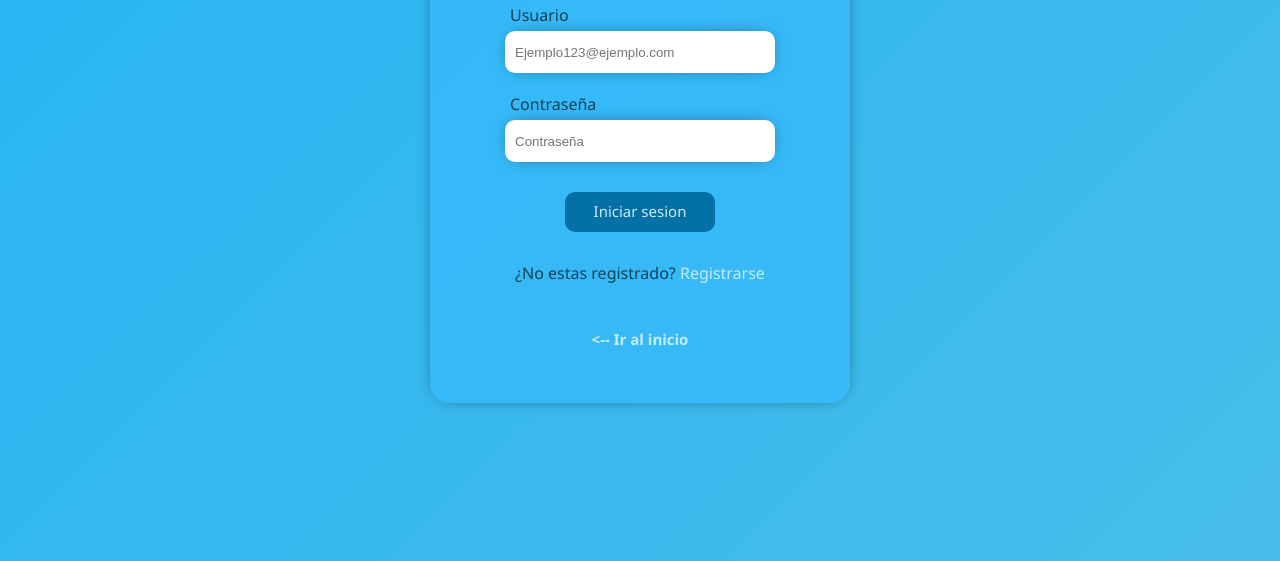
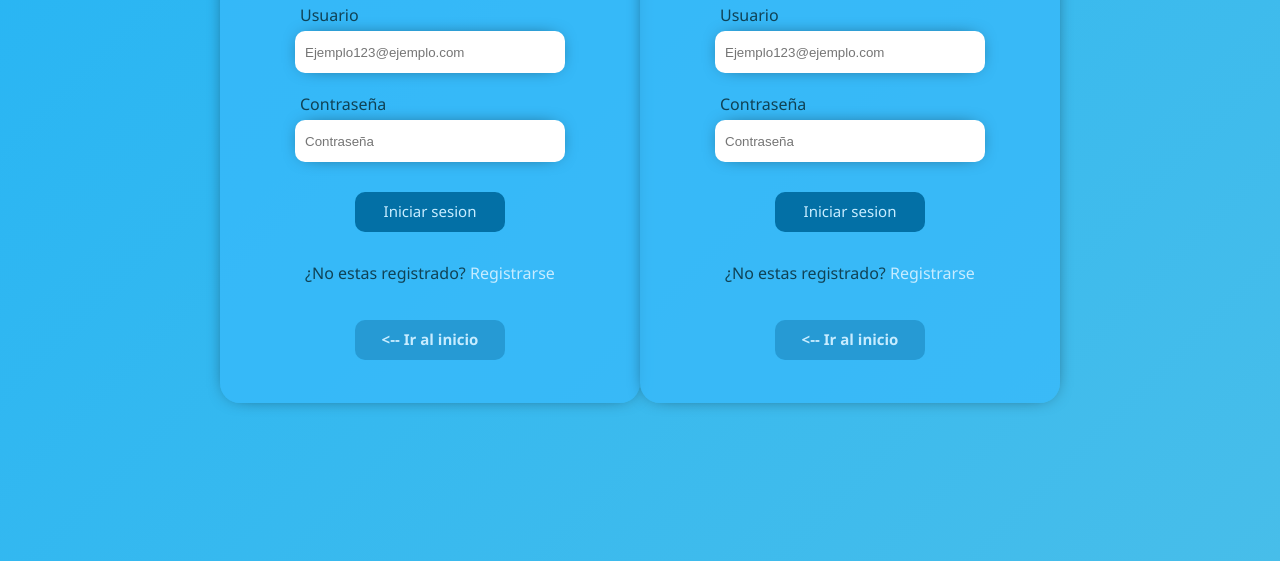
Before and after one commit to nonamebruhyes/PFD-Frontend, a plain HTML site: page acceder.html in a window 1280 px wide. Shown: the part 255-816 px from the top of the page. Drawn offline with Linux system fonts and the light colour scheme.

Commit message:
pequeño cambio

```diff
--- a/acceder.html
+++ b/acceder.html
@@ -28,6 +28,25 @@
         <a href="./index.html"><button id="volver"><-- Ir al inicio</button></a>
 
     </main>
+    <main>
+
+        <h1>Iniciar Sesion</h1>
+
+        <section>
+            <label for="mail">Usuario</label>
+            <input type="mail" name="mail" placeholder="Ejemplo123@ejemplo.com">
+        </section>
+
+        <section>
+            <label for="password">Contraseña</label>
+            <input type="password" name="password" placeholder="Contraseña">
+        </section>
+        <button>Iniciar sesion</button>
+        <p>¿No estas registrado?  <a href="">Registrarse</a></p>
+
+        <a href="./index.html"><button id="volver"><-- Ir al inicio</button></a>
+
+    </main>
 </body>
 
 </html>
--- a/css/acceder.css
+++ b/css/acceder.css
@@ -1,7 +1,7 @@
 
 body{
     display: flex;
-    flex-direction: column;
+    flex-direction: row;
     background: linear-gradient(-45deg, #8980db, #49bee9, #06acff);
     height: 300px;
     background-size: 400% 400%;
@@ -105,6 +105,6 @@ main p{
 }
 
 #volver{
-    background-color: #06acff00;
+    background-color: #269ad4;
     font-weight: bolder;
 }
```
